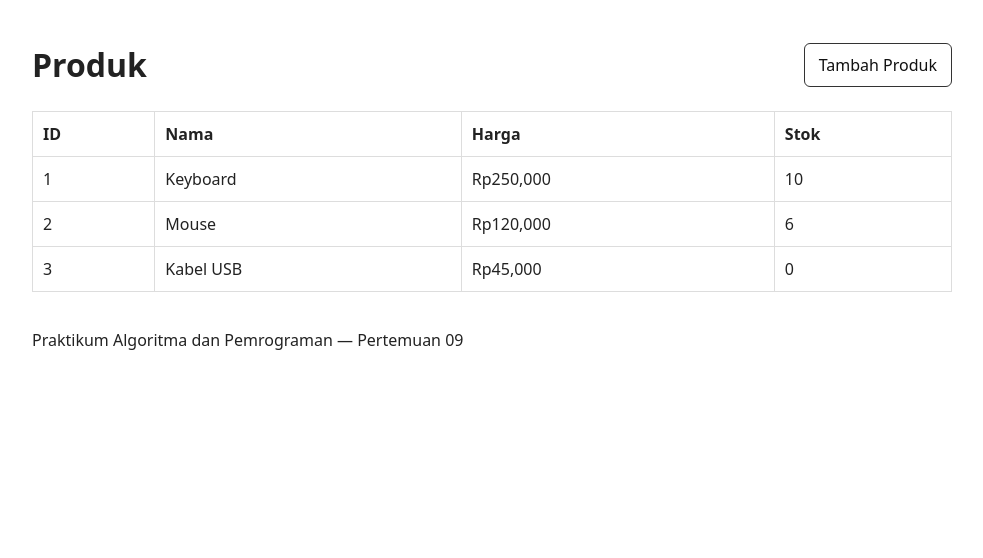
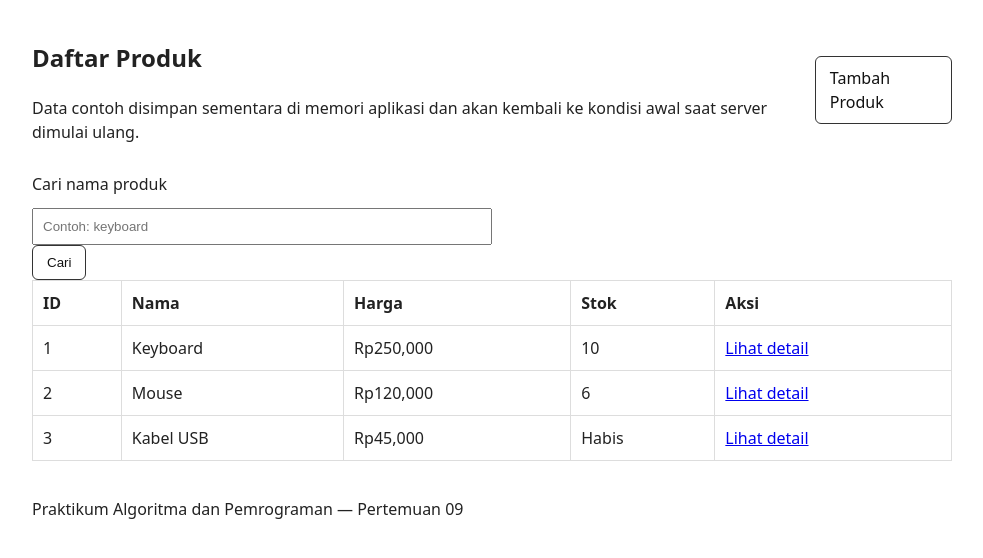
Before and after one commit to rofiqcp/Praktikum-Algoritma-dan-Pemrograman, a Flask app: page /products in a window 1280 px wide. Shown: the part 84-642 px from the top of the page, without its empty margins (148-1131 px from the left). Run offline with Flask 3, Linux system fonts and the light colour scheme.

Commit message:
feat(p09): complete product list states and search

```diff
--- a/Pertemuan-09-Python-Web-Flask/praktikum/flask-web/templates/products.html
+++ b/Pertemuan-09-Python-Web-Flask/praktikum/flask-web/templates/products.html
@@ -1 +1,51 @@
-{% extends 'base.html' %}{% block title %}Produk{% endblock %}{% block content %}<div class="row"><h1>Produk</h1><a class="button" href="{{ url_for('product_new') }}">Tambah Produk</a></div>{% if products %}<table><thead><tr><th>ID</th><th>Nama</th><th>Harga</th><th>Stok</th></tr></thead><tbody>{% for p in products %}<tr><td>{{p.id}}</td><td>{{p.name}}</td><td>Rp{{ '{:,.0f}'.format(p.price) }}</td><td>{{p.stock}}</td></tr>{% endfor %}</tbody></table>{% else %}<p class="empty">Belum ada produk.</p>{% endif %}{% endblock %}
+{% extends 'base.html' %}
+{% block title %}Daftar Produk{% endblock %}
+{% block content %}
+<section aria-labelledby="products-title">
+  <div class="row">
+    <div>
+      <h1 id="products-title">Daftar Produk</h1>
+      <p>Data contoh disimpan sementara di memori aplikasi dan akan kembali ke kondisi awal saat server dimulai ulang.</p>
+    </div>
+    <a class="button" href="{{ url_for('product_new') }}">Tambah Produk</a>
+  </div>
+
+  {% if saved %}
+    <p class="alert success" role="status">Produk berhasil ditambahkan.</p>
+  {% endif %}
+
+  <form method="get" action="{{ url_for('product_list') }}" aria-label="Pencarian produk">
+    <label for="q">Cari nama produk</label>
+    <input id="q" name="q" type="search" value="{{ q }}" placeholder="Contoh: keyboard">
+    <div class="row">
+      <button type="submit">Cari</button>
+      {% if q %}<a class="button" href="{{ url_for('product_list') }}">Reset pencarian</a>{% endif %}
+    </div>
+  </form>
+
+  {% if products %}
+    <div class="table-wrap" role="region" aria-label="Tabel produk" tabindex="0">
+      <table>
+        <thead>
+          <tr><th>ID</th><th>Nama</th><th>Harga</th><th>Stok</th><th>Aksi</th></tr>
+        </thead>
+        <tbody>
+          {% for p in products %}
+          <tr>
+            <td>{{ p.id }}</td>
+            <td>{{ p.name }}</td>
+            <td>Rp{{ '{:,.0f}'.format(p.price) }}</td>
+            <td>{% if p.stock == 0 %}<span class="badge">Habis</span>{% else %}{{ p.stock }}{% endif %}</td>
+            <td><a href="{{ url_for('product_detail', product_id=p.id) }}">Lihat detail</a></td>
+          </tr>
+          {% endfor %}
+        </tbody>
+      </table>
+    </div>
+  {% elif q %}
+    <p class="empty" role="status">Tidak ada produk yang cocok dengan pencarian “{{ q }}”.</p>
+  {% else %}
+    <p class="empty" role="status">Belum ada produk. Gunakan tombol “Tambah Produk” untuk memasukkan data pertama.</p>
+  {% endif %}
+</section>
+{% endblock %}
```
